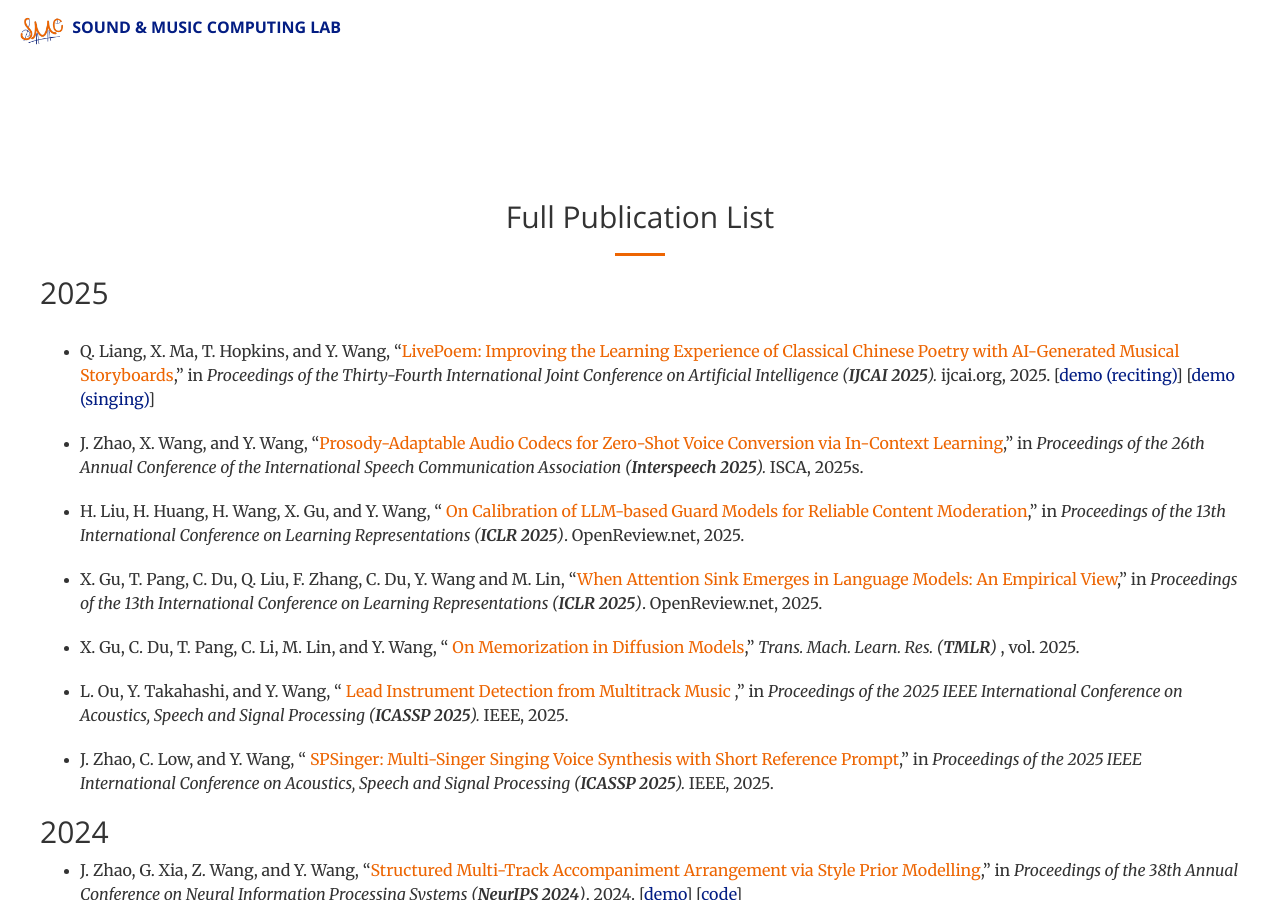
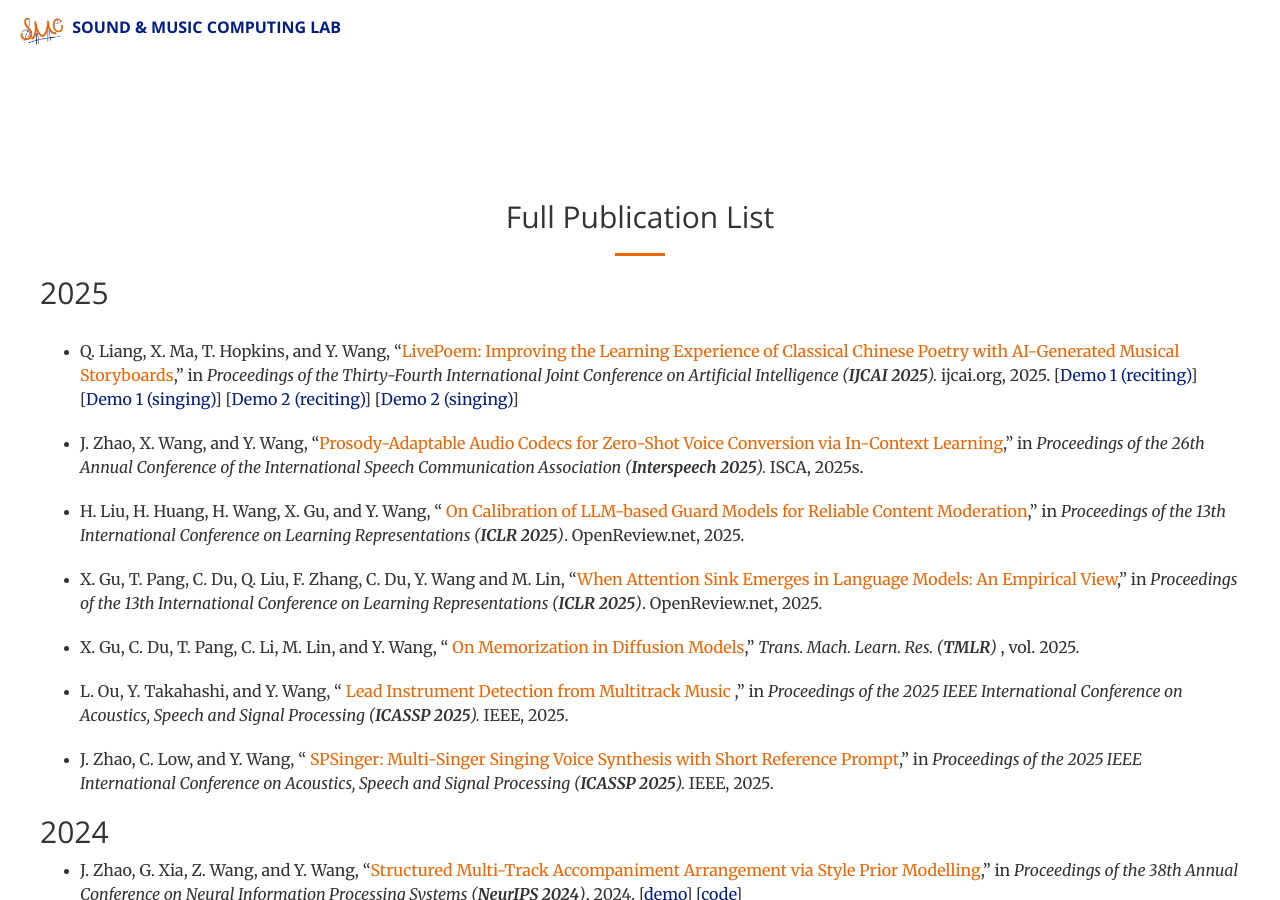
Before and after one commit to SMCNUS/SMCNUS.github.io, a Jekyll site: the page built from _posts/2022-07-28-publication.html, in a window 1280 px wide and 900 px high. Built offline with Jekyll 4.4.1, drawn with Linux system fonts in a browser that asks for light colours; nearby versions of some CDN libraries; library files that are not in the unit come from our copies.

Commit message:
Add demo 2 for LivePoem

```diff
--- a/_includes/publication.html
+++ b/_includes/publication.html
@@ -20,8 +20,10 @@
         <ul>
 
             <li><p><p class="text-align">Q. Liang, X. Ma, T. Hopkins, and Y. Wang, “<a href="archive/pdf/2025/2025_LivePoem (IJCAI25 HAI).pdf" target="_blank">LivePoem: Improving the Learning Experience of Classical Chinese Poetry with AI-Generated Musical Storyboards</a>,” in <i>Proceedings of the Thirty-Fourth International Joint Conference on Artificial Intelligence (<b>IJCAI 2025</b>).</i> ijcai.org, 2025.
-            [<a href="https://www.youtube.com/shorts/wXI0ITGkm04" target="_blank" style="color:#031d83;">demo (reciting)</a>]
-            [<a href="https://www.youtube.com/shorts/COKSq3fguTA" target="_blank" style="color:#031d83;">demo (singing)</a>]
+            [<a href="https://www.youtube.com/shorts/wXI0ITGkm04" target="_blank" style="color:#031d83;">Demo 1 (reciting)</a>]
+            [<a href="https://www.youtube.com/shorts/COKSq3fguTA" target="_blank" style="color:#031d83;">Demo 1 (singing)</a>]
+            [<a href="https://www.youtube.com/shorts/5aG1sn9X01s" target="_blank" style="color:#031d83;">Demo 2 (reciting)</a>]
+            [<a href="https://www.youtube.com/shorts/ZaGJ4Ymh8ss" target="_blank" style="color:#031d83;">Demo 2 (singing)</a>]
             </p></li>
 
             <li><p class="text-align">J. Zhao, X. Wang, and Y. Wang, “<a href="archive/pdf/2025/2025_Interspeech_464.pdf" target="_blank">Prosody-Adaptable Audio Codecs for Zero-Shot Voice Conversion via In-Context Learning</a>,” in <i>Proceedings of the 26th Annual Conference of the International Speech Communication Association (<b>Interspeech 2025</b>).</i> ISCA, 2025s.</p></li>
--- a/_posts/2022-07-28-publication.html
+++ b/_posts/2022-07-28-publication.html
@@ -31,8 +31,10 @@ permalink: /full_publication_list
         <div class="row">
             <ul>
                 <li><p><p class="text-align">Q. Liang, X. Ma, T. Hopkins, and Y. Wang, “<a href="archive/pdf/2025/2025_LivePoem (IJCAI25 HAI).pdf" target="_blank">LivePoem: Improving the Learning Experience of Classical Chinese Poetry with AI-Generated Musical Storyboards</a>,” in <i>Proceedings of the Thirty-Fourth International Joint Conference on Artificial Intelligence (<b>IJCAI 2025</b>).</i> ijcai.org, 2025.
-                    [<a href="https://www.youtube.com/shorts/wXI0ITGkm04" target="_blank" style="color:#031d83;">demo (reciting)</a>]
-                    [<a href="https://www.youtube.com/shorts/COKSq3fguTA" target="_blank" style="color:#031d83;">demo (singing)</a>]
+                    [<a href="https://www.youtube.com/shorts/wXI0ITGkm04" target="_blank" style="color:#031d83;">Demo 1 (reciting)</a>]
+                    [<a href="https://www.youtube.com/shorts/COKSq3fguTA" target="_blank" style="color:#031d83;">Demo 1 (singing)</a>]
+                    [<a href="https://www.youtube.com/shorts/5aG1sn9X01s" target="_blank" style="color:#031d83;">Demo 2 (reciting)</a>]
+                    [<a href="https://www.youtube.com/shorts/ZaGJ4Ymh8ss" target="_blank" style="color:#031d83;">Demo 2 (singing)</a>]
                 </p></li>
 
                 <li><p class="text-align">J. Zhao, X. Wang, and Y. Wang, “<a href="archive/pdf/2025/2025_Interspeech_464.pdf" target="_blank">Prosody-Adaptable Audio Codecs for Zero-Shot Voice Conversion via In-Context Learning</a>,” in <i>Proceedings of the 26th Annual Conference of the International Speech Communication Association (<b>Interspeech 2025</b>).</i> ISCA, 2025s.</p></li>
```
